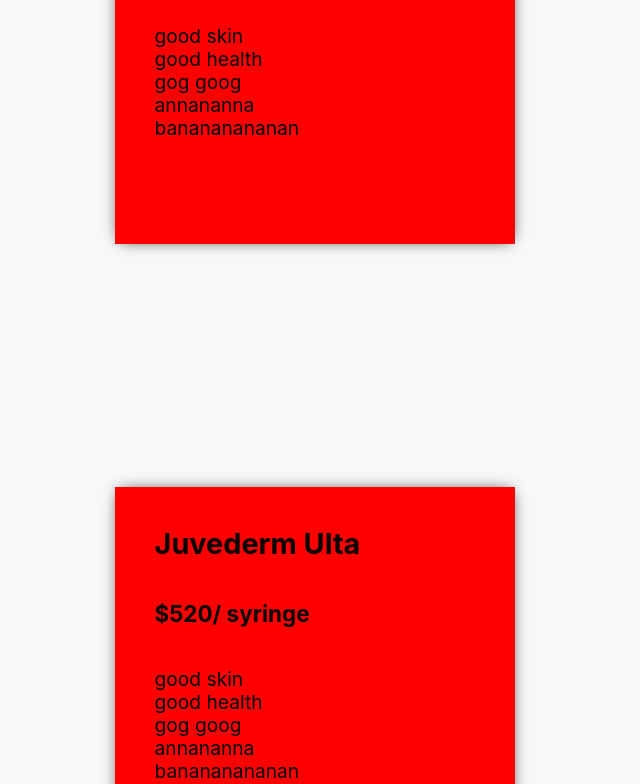
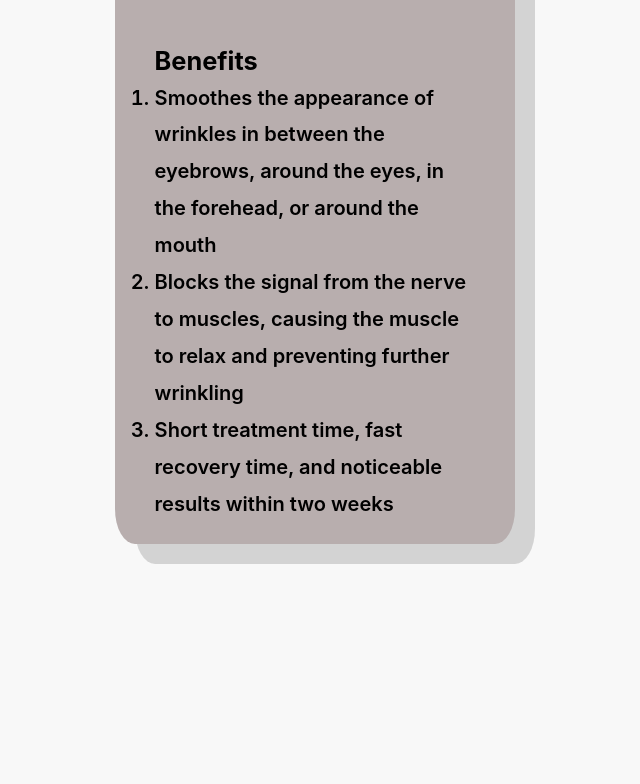
Before and after one commit to Laith1632/botox-react, a React (Create React App) app: page / in a window 1280 px wide. Shown: the part 2196-2980 px from the top of the page, without its empty margins (39-679 px from the left). Built offline with nearby package versions, Linux system fonts and the light colour scheme.

Commit message:
styling to cards

```diff
--- a/src/components/About.css
+++ b/src/components/About.css
@@ -14,6 +14,7 @@
   color: white;
   box-shadow: 20px 20px rgba(0,0,0,.15);
   transition: all .4s ease;
+  border-radius: 5%;
 }
 
 .about .container {
--- a/src/components/Pricing.css
+++ b/src/components/Pricing.css
@@ -9,23 +9,49 @@
 
 .card-container{
     width: 400px;
-    height: 400px;
+    height: 700px;
     overflow: hidden;
-    box-shadow: 0px 0px 15px -5px;
-    background-color: red;
+    background-color: rgb(184, 174, 174);
     margin:10%;
+    box-shadow: 20px 20px rgba(0,0,0,.15);
+    border-radius: 5%;
 
 }
 
 .card-container:hover{
     transform: scale(1.1);
-    box-shadow: 0px 0px 15px -5px;
+    box-shadow: 20px 20px rgba(0,0,0,.15);
 }
 
-.benafits-list, .product-price, .product-title{
+.benefits-list, .product-price, .product-title{
     margin: 10%;
 }
 
+.product-title{
+    font-size: 135%;
+
+}
+
+.product-price{
+    font-size: 120%;
+
+}
+
+.benefits-list{
+    font-size: 110%;
+    line-height: 175%;
+
+}
+
+.benefit-title{
+    font-size: 120%;
+
+}
+
+.benefit-list{
+    font-size: 95%;
+    font-weight: 600;
+}
 
 
 @media screen and (max-width:1700px) {
--- a/src/components/Pricing.js
+++ b/src/components/Pricing.js
@@ -4,6 +4,8 @@
 
 const Pricing = () => {
   return (
+
+
 
 <div className='all-card-container'>
    <div className='card-container'>
@@ -13,20 +15,24 @@
           <div className='product-price'>
             <h3>$8/unit</h3>
           </div>
-          <div className='benafits-list'>
-          <ul >
+          <div className='benefits-list'>
+
+          <div>
+            <h4 className='benefit-title'>Benefits</h4>
+          </div>
+          <ol className='benefit-list'>
+
                        <li>
-                            <p>good skin</p>
+                           <p>Smoothes the appearance of wrinkles in between the eyebrows, around the eyes, in the forehead, or around the mouth</p>
                        </li>
-                            <p>good health</p>
                        <li>
-                            <p>gog goog </p>
+                       <p>Blocks the signal from the nerve to muscles, causing the muscle to relax and preventing further wrinkling</p>
                        </li>
-                            <p>annananna</p>
+
                        <li>
-                           <p>banananananan</p>
+                          <p>Short treatment time, fast recovery time, and noticeable results within two weeks</p>
                        </li>
-            </ul>
+           </ol>
           </div>
 
 
@@ -40,20 +46,24 @@
           <div className='product-price'>
             <h3>$520/ syringe</h3>
           </div>
-          <div className='benafits-list'>
-          <ul >
+          <div className='benefits-list'>
+
+          <div>
+            <h4 className='benefit-title'>Benefits</h4>
+          </div>
+          <ol className='benefit-list'>
+
                        <li>
-                            <p>good skin</p>
+                           <p>Removes deep wrinkles and frown lines</p>
                        </li>
-                            <p>good health</p>
                        <li>
-                            <p>gog goog </p>
+                       <p>Hydrates the deeper layers of the skin</p>
                        </li>
-                            <p>annananna</p>
+
                        <li>
-                           <p>banananananan</p>
+                          <p>Corrects jowls, vertical lip lines, mouth creases, and nasolabial folds (folds from the corner of the nose to the corners of the mouth)</p>
                        </li>
-            </ul>
+           </ol>
           </div>
 
 
@@ -62,25 +72,29 @@
 
     <div className='card-container'>
           <div className='product-title'>
-            <h2>Belotero Balance (lips)</h2>
+            <h2>Belotero Balance</h2>
           </div>
           <div className='product-price'>
             <h3>$335/syringe</h3>
           </div>
-          <div className='benafits-list'>
-          <ul >
+          <div className='benefits-list'>
+
+          <div>
+            <h4 className='benefit-title'>Benefits</h4>
+          </div>
+          <ol className='benefit-list'>
+
                        <li>
-                            <p>good skin</p>
+                           <p>Under Eye bags </p>
                        </li>
-                            <p>good health</p>
                        <li>
-                            <p>gog goog </p>
+                       <p>Hollow cheeks</p>
                        </li>
-                            <p>annananna</p>
+
                        <li>
-                           <p>banananananan</p>
+                          <p>Belotero has minimal side effects. It usually causes some swelling, tenderness, and redness. However, these side effects resolve within a few days and do not prevent you from returning to your routine activities.</p>
                        </li>
-            </ul>
+           </ol>
           </div>
 
 
@@ -95,20 +109,23 @@
           <div className='product-price'>
             <h3>$400/syringe</h3>
           </div>
-          <div className='benafits-list'>
-          <ul >
+          <div className='benefits-list'>
+          <div>
+            <h4 className='benefit-title'>Benefits</h4>
+          </div>
+          <ol className='benefit-list'>
+
                         <li>
-                            <p>good skin</p>
+                            <p>Removes fine lines and wrinkles</p>
                         </li>
-                            <p>good health</p>
                         <li>
-                            <p>gog goog </p>
+                        <p>The proprietary ingredients of Versa are designed to ensure well-balanced contours and all-around smoothness in the treatment area.</p>
                         </li>
-                            <p>annananna</p>
+
                         <li>
-                           <p>banananananan</p>
+                           <p>Can address moderate to severe wrinkles and creases, tightening your skin and giving it a more youthful look.</p>
                         </li>
-            </ul>
+            </ol>
           </div>
 
 
@@ -122,37 +139,3 @@
   }
 
 export default Pricing
-
-
-
-
-
-
-
-
-
-
-{/* <div className='wrapper'>
-
-<div className='gridcontainer'>
-  <div className='container1'>
-   <p>Xeomin $8/unit </p>
-   <p>blahbalalhalhalhlah alhlahlhdslhal lhdalhdlhalhdla lhadhladljladj</p>
-  </div>
-  <div className='container2'>
-   <p>Juvederm Ulta $520/ syringe</p>
-   <p> blah blah bnandkcknsdkacndsknckdsanc</p>
-  </div>
-  <div className='container3'>
-   <p>Belotero Balance (lips) $335/syringe</p>
-   <p>andnacjncdjncjdsncjdsncjdsncdsjncdsjcnscn</p>
-  </div>
-  <div className='container4'>
-   <p>Revanesse Versa $400/syringe</p>
-   <p> sjdfvnjdfnvjfdnvjvnfdjvnfdjvnfdjvnfdjnvjdfnvvdfdnjvnfdjvnfdjvn</p>
-</div>
-
-</div>
-</div>
-)
-} */}
```
Lines whose indentation alone changed are shown as unchanged.
